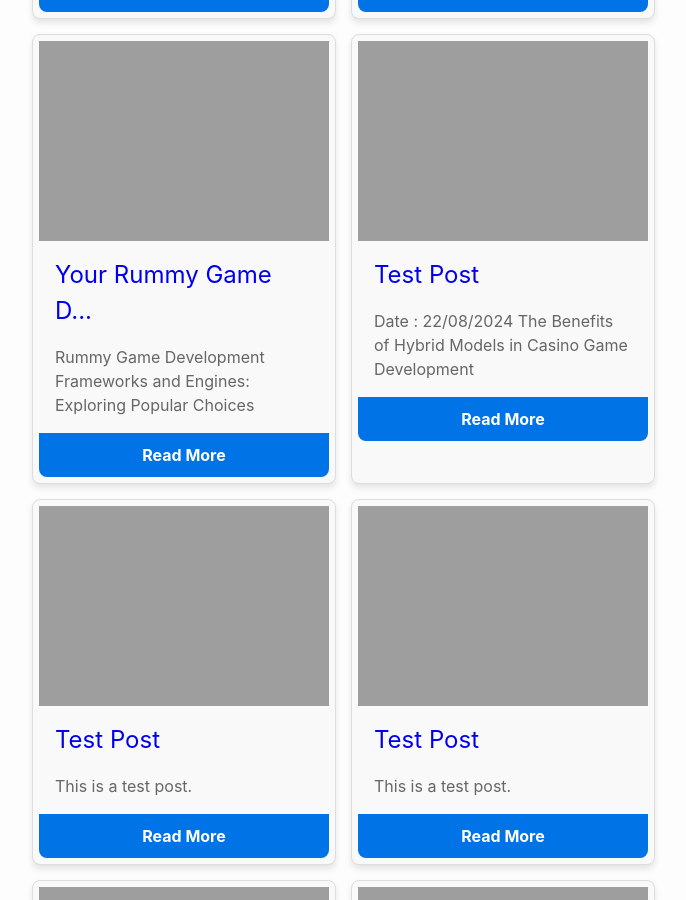
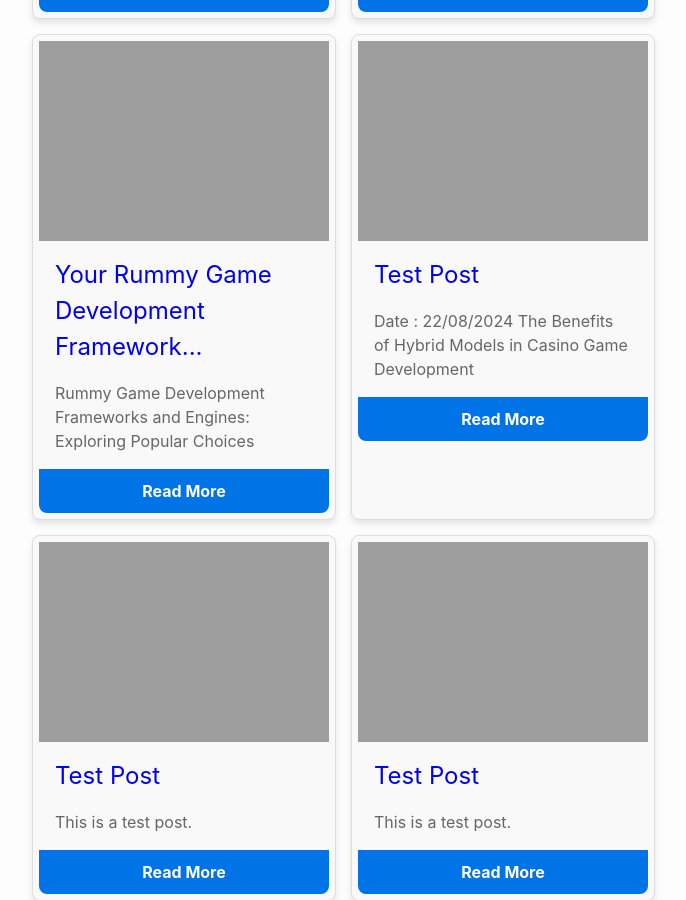
Before and after one commit to samcorp024/jekyll, a Jekyll site: the page built from posts.markdown, in a window 1280 px wide and 900 px high, scrolled down 520 px. Shown: the whole window, without its empty margins (138-824 px from the left). Built offline with Jekyll 4.4.1, drawn with Linux system fonts in a browser that asks for light colours; part of the change alters nothing that is shown.

```diff
--- a/posts.markdown
+++ b/posts.markdown
@@ -123,7 +123,7 @@ permalink: /posts/
       {% if post.image %}
         <img src="{{ post.image | absolute_url }}" alt="{{ post.title }}">
       {% endif %}
-      <h2><a href="{{ post.url | absolute_url }}">{{ post.title | truncate: 20}}</a></h2>
+      <h2><a href="{{ post.url | absolute_url }}">{{ post.title | truncate: 40}}</a></h2>
       <p>{{ post.excerpt | strip_html | truncate: 150 }}</p>
       <a href="{{ post.url | absolute_url }}" class="read-more">Read More</a>
     </div>
```
